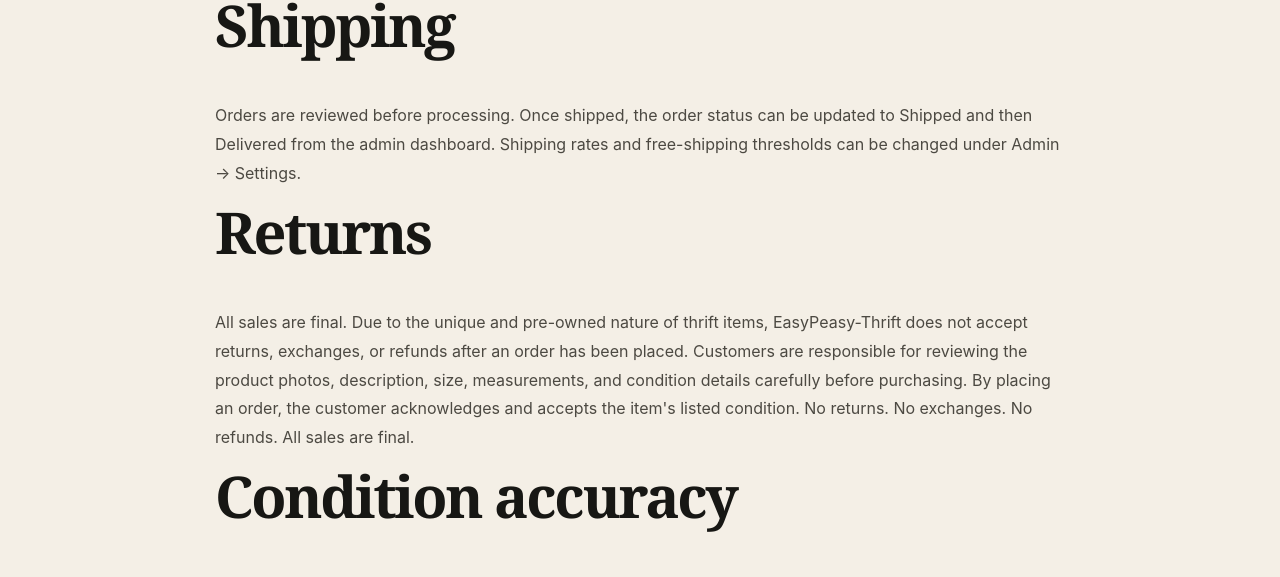
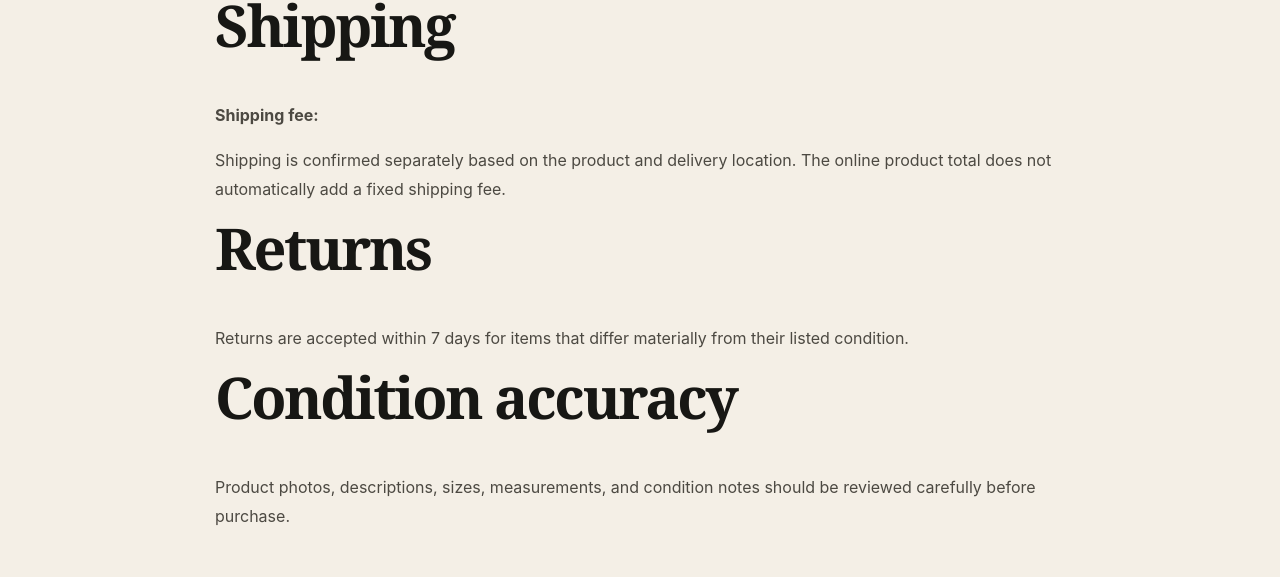
Before and after one commit to CodingProjectDev/EasyPeasyThrift, a Next.js app: page /shipping-returns in a window 1280 px wide. Shown: the part 362-939 px from the top of the page. Built offline with nearby package versions, Linux system fonts and the light colour scheme; no server answers; the database is empty.

Commit message:
Refactor Shipping component to include dynamic settings
Updated shipping and returns information to use dynamic settings from the store provider.

```diff
--- a/app/shipping-returns/page.tsx
+++ b/app/shipping-returns/page.tsx
@@ -1,4 +1,52 @@
-export default function Shipping(){return <div className="container"><article className="content-page"><span className="eyebrow">The practical stuff</span><h1>Shipping & Returns.</h1><h2>Shipping</h2><p>Orders are reviewed before processing. Once shipped, the order status can be updated to Shipped and then Delivered from the admin dashboard. Shipping rates and free-shipping thresholds can be changed under Admin → Settings.</p><h2>Returns</h2><p>All sales are final. Due to the unique and pre-owned nature of thrift items, EasyPeasy-Thrift does not accept returns, exchanges, or refunds after an order has been placed.
-Customers are responsible for reviewing the product photos, description, size, measurements, and condition details carefully before purchasing. By placing an order, the customer acknowledges and accepts the item's listed condition.
-No returns. No exchanges. No refunds. All sales are final.
-</p><h2>Condition accuracy</h2><p>Photograph and disclose meaningful flaws. “Good” should not be used to hide damage. Trust is more valuable than forcing a one-time sale.</p></article></div>}
+'use client';
+
+import { useStore } from '@/components/store-provider';
+
+export default function Shipping() {
+  const { settings } = useStore();
+
+  return (
+    <div className="container">
+      <article className="content-page">
+        <span className="eyebrow">
+          The practical stuff
+        </span>
+
+        <h1>Shipping & Returns.</h1>
+
+        <h2>Shipping</h2>
+
+        <p>
+          <b>Shipping fee:</b>{' '}
+          {settings.shippingInfo}
+        </p>
+
+        <p>
+          Shipping is confirmed separately based
+          on the product and delivery location.
+          The online product total does not
+          automatically add a fixed shipping fee.
+        </p>
+
+        <h2>Returns</h2>
+
+        <p
+          style={{
+            whiteSpace: 'pre-line',
+          }}
+        >
+          {settings.returnPolicy}
+        </p>
+
+        <h2>Condition accuracy</h2>
+
+        <p>
+          Product photos, descriptions, sizes,
+          measurements, and condition notes
+          should be reviewed carefully before
+          purchase.
+        </p>
+      </article>
+    </div>
+  );
+}
```
